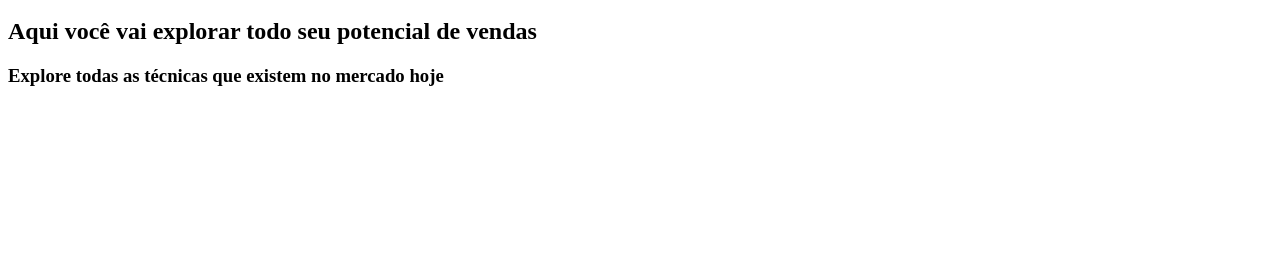
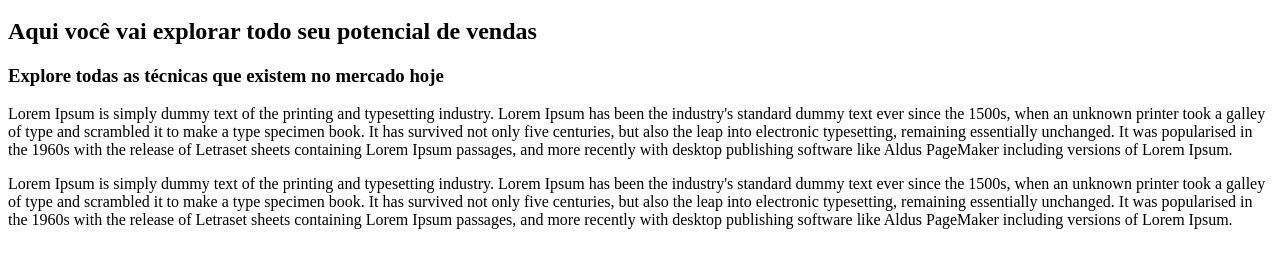
Before and after one commit to DiogoFrannco/AulaGit, a plain HTML site: page vendas.html in a window 1280 px wide. Shown: the part 100-368 px from the top of the page. Drawn offline with Linux system fonts and the light colour scheme.

Commit message:
Acrescentado paragrafos sobre vendas

```diff
--- a/vendas.html
+++ b/vendas.html
@@ -11,5 +11,26 @@
     <a href="index.html">Home</a>
     <h2>Aqui você vai explorar todo seu potencial de vendas</h2>
     <h3>Explore todas as técnicas que existem no mercado hoje</h3>
+    <p>
+        Lorem Ipsum is simply dummy text of the printing and typesetting industry.
+        Lorem Ipsum has been the industry's standard dummy text ever since the 1500s,
+         when an unknown printer took a galley of type and scrambled it to make a type specimen book.
+         It has survived not only five centuries, but also the leap into electronic typesetting,
+         remaining essentially unchanged.
+         It was popularised in the 1960s with the release of Letraset
+         sheets containing Lorem Ipsum passages, and more recently with desktop
+         publishing software like Aldus PageMaker including versions of Lorem Ipsum.
+    </p>
+
+    <p>
+        Lorem Ipsum is simply dummy text of the printing and typesetting industry.
+        Lorem Ipsum has been the industry's standard dummy text ever since the 1500s,
+         when an unknown printer took a galley of type and scrambled it to make a type specimen book.
+         It has survived not only five centuries, but also the leap into electronic typesetting,
+         remaining essentially unchanged.
+         It was popularised in the 1960s with the release of Letraset
+         sheets containing Lorem Ipsum passages, and more recently with desktop
+         publishing software like Aldus PageMaker including versions of Lorem Ipsum.
+    </p>
 </body>
 </html>
```
